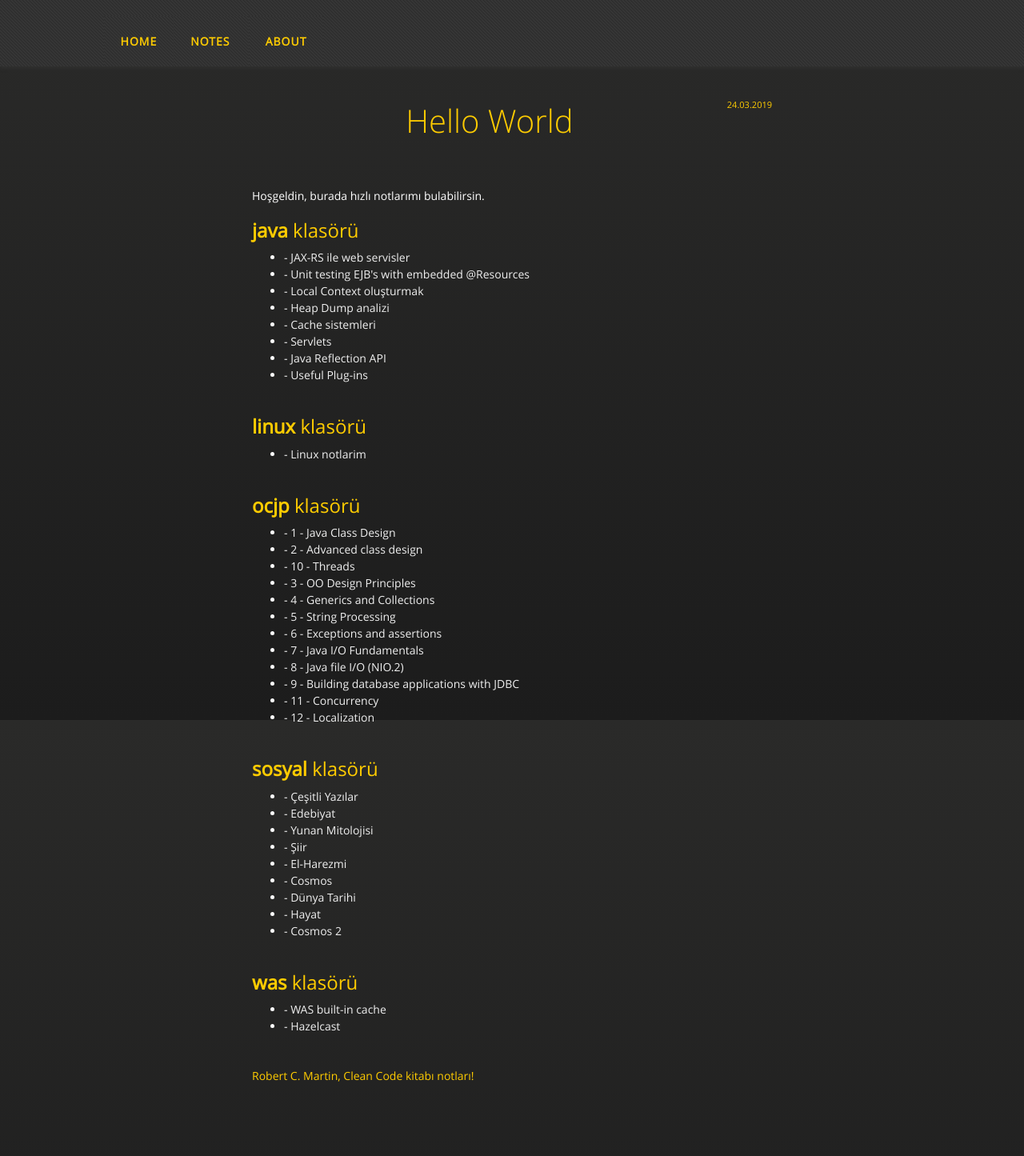
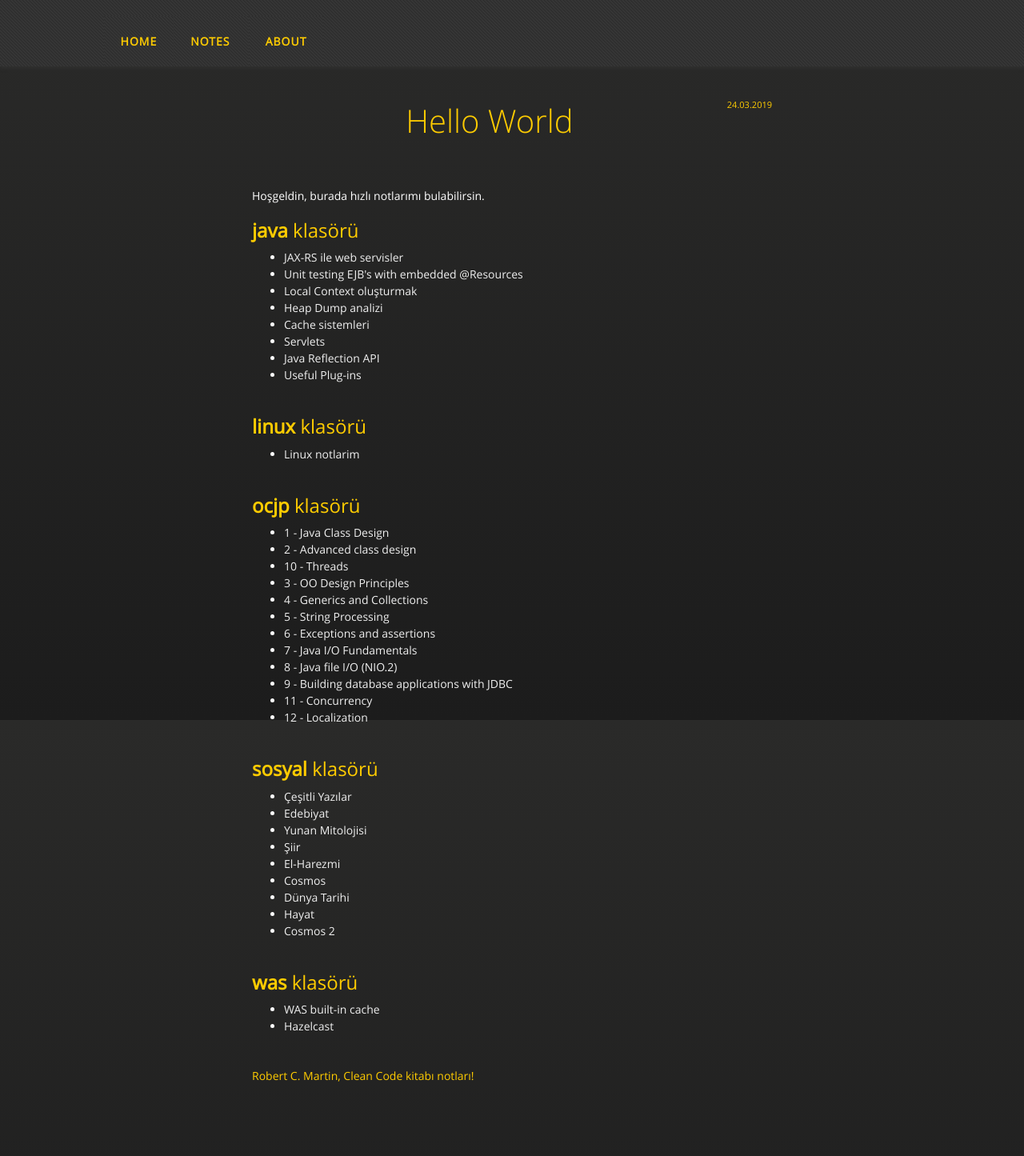
Before and after one commit to erkan000/erkan000.github.io, a Jekyll site: the page built from index.md, in a window 1280 px wide. Shown: the whole page at 80% size. Built offline with Jekyll 4.4.1, drawn with Linux system fonts in a browser that asks for light colours; our own code applies the rules of GitHub Pages for plain Markdown files.

```diff
--- a/index.md
+++ b/index.md
@@ -11,7 +11,7 @@
 		<h2><b>{{ bolum.label }}</b> klasörü</h2>
 	  	<ul>
 	    	{% for item in site[bolum.label] %}
-	    		<li> - <a id="writelinklist" href="{{ item.url }}">{{ item.title }}</a></li>
+	    		<li>  <a id="writelinklist" href="{{ item.url }}">{{ item.title }}</a></li>
 	    	{% endfor %}
 	  	</ul>
 	  	<br>
```
